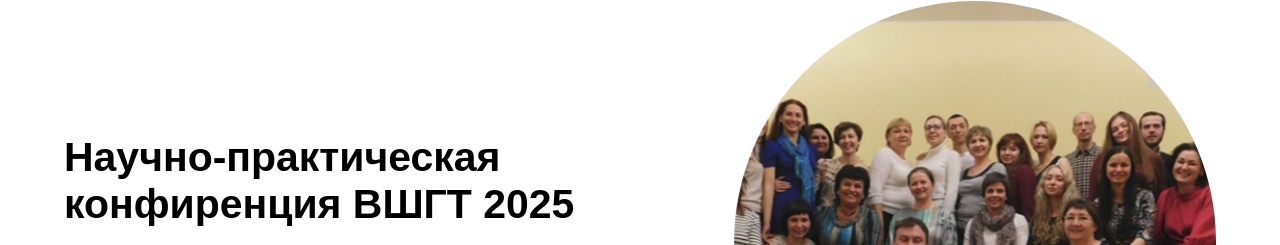
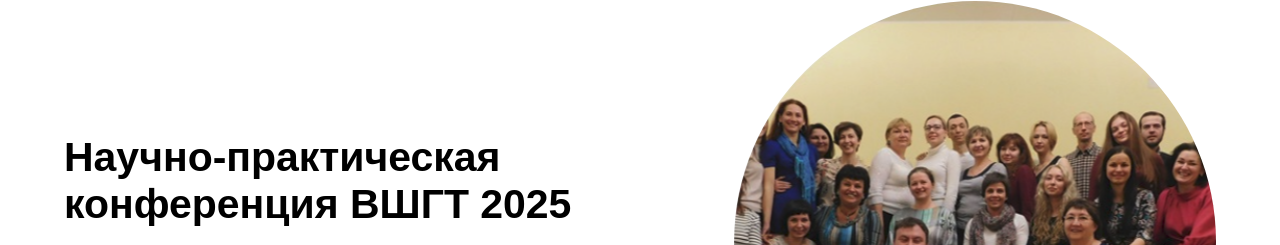
Before and after one commit to VladislavFront/KworkIgor, a plain HTML site: page html/index.html in a window 1280 px wide. Shown: the part 174-419 px from the top of the page. Drawn offline with Linux system fonts and the light colour scheme.

Commit message:
Update index.html

```diff
--- a/html/index.html
+++ b/html/index.html
@@ -48,7 +48,7 @@
     <section class="section home-section">
       <div class="home-info-container">
         <div class="text-container">
-          <h1 class="home-title">Научно-практическая конфиренция ВШГТ 2025</h1>
+          <h1 class="home-title">Научно-практическая конференция ВШГТ 2025</h1>
           <ul class="spec-list">
             <li class="spec-list__item">- При оплате до 15.03 - 20.000 р.</li>
             <li class="spec-list__item">- При оплате до 01.04 - 25.000 р.</li>
```
